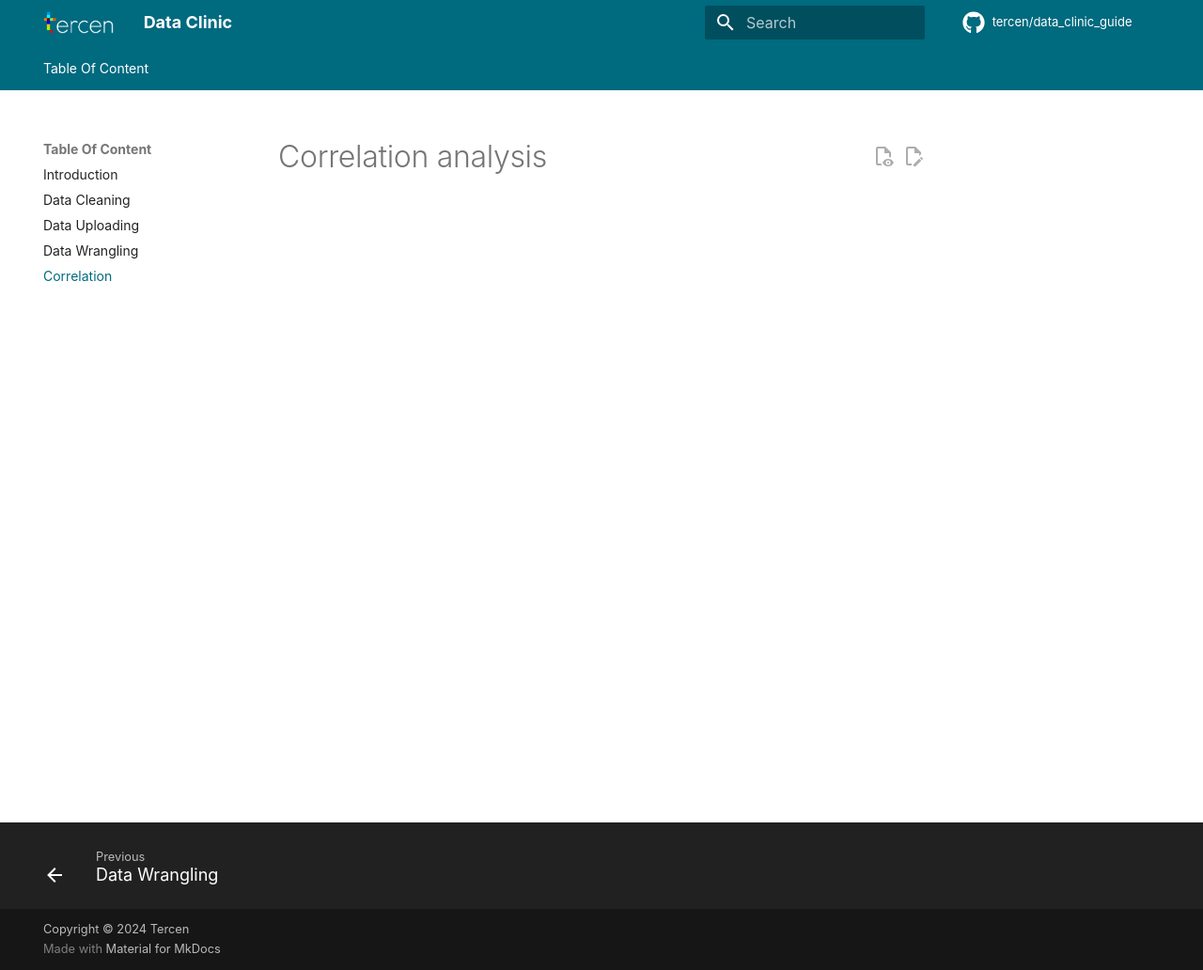
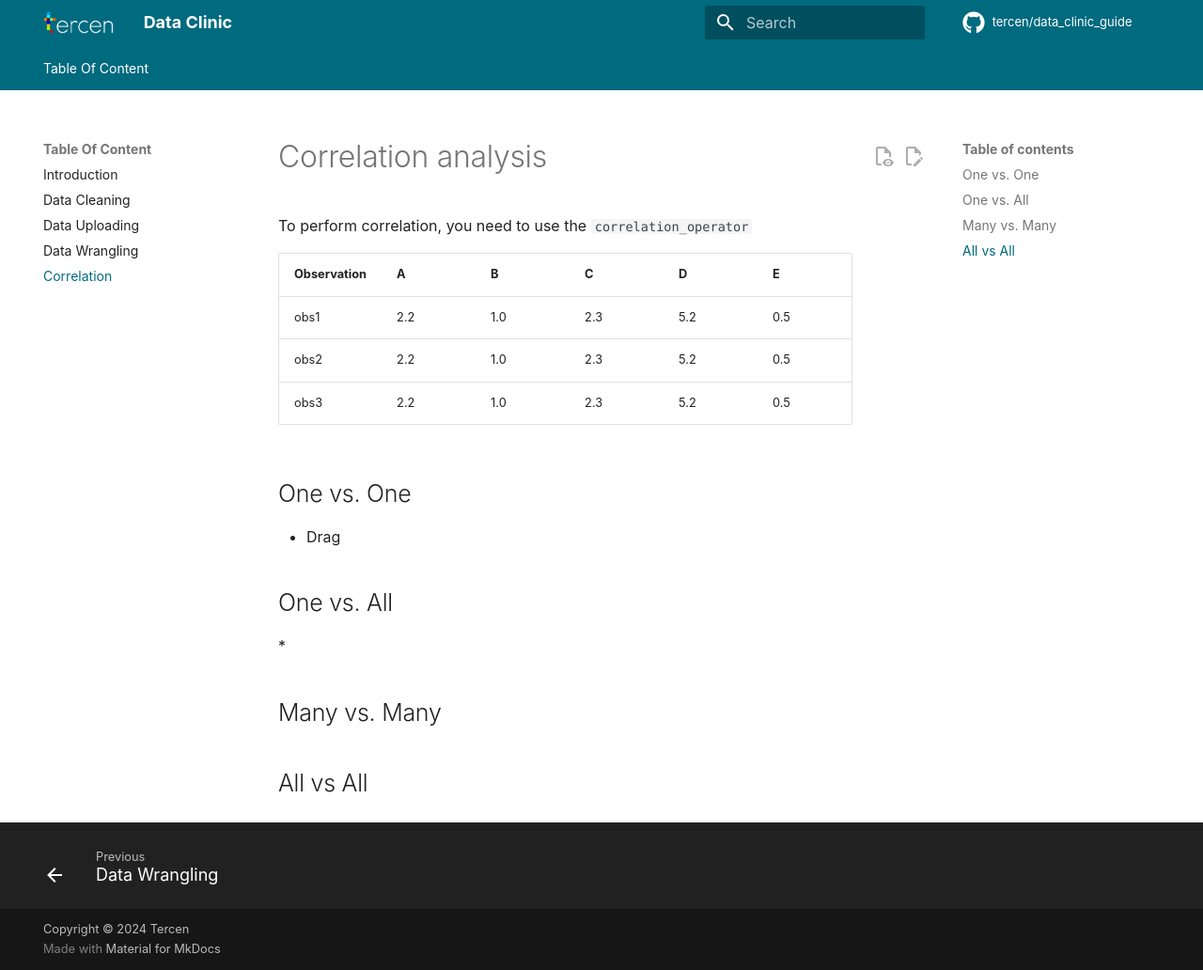
Before and after one commit to tercen/data_clinic_guide, an MkDocs documentation site: the page built from docs/04_correlation.md, in a window 1280 px wide and 1032 px high. Shown: the whole window at 94% size. Built offline with MkDocs 1.6.1 and Material for MkDocs 9.7.7, drawn with Linux system fonts in a browser that asks for light colours; comment, search, counter and statistics services are not loaded; the version menu is left out.

Commit message:
Update 04_correlation.md

```diff
--- a/docs/04_correlation.md
+++ b/docs/04_correlation.md
@@ -1 +1,21 @@
 # Correlation analysis
+
+To perform correlation, you need to use the `correlation_operator`
+
+| Observation | A | B | C | D | E|
+| ----------- | - | - | - | - | - |
+| obs1 | 2.2 | 1.0 | 2.3| 5.2 | 0.5 |
+| obs2 | 2.2 | 1.0 | 2.3| 5.2 | 0.5 |
+| obs3 | 2.2 | 1.0 | 2.3| 5.2 | 0.5 |
+
+## One vs. One
+
+* Drag
+
+## One vs. All
+
+*
+
+## Many vs. Many
+
+## All vs All
```
